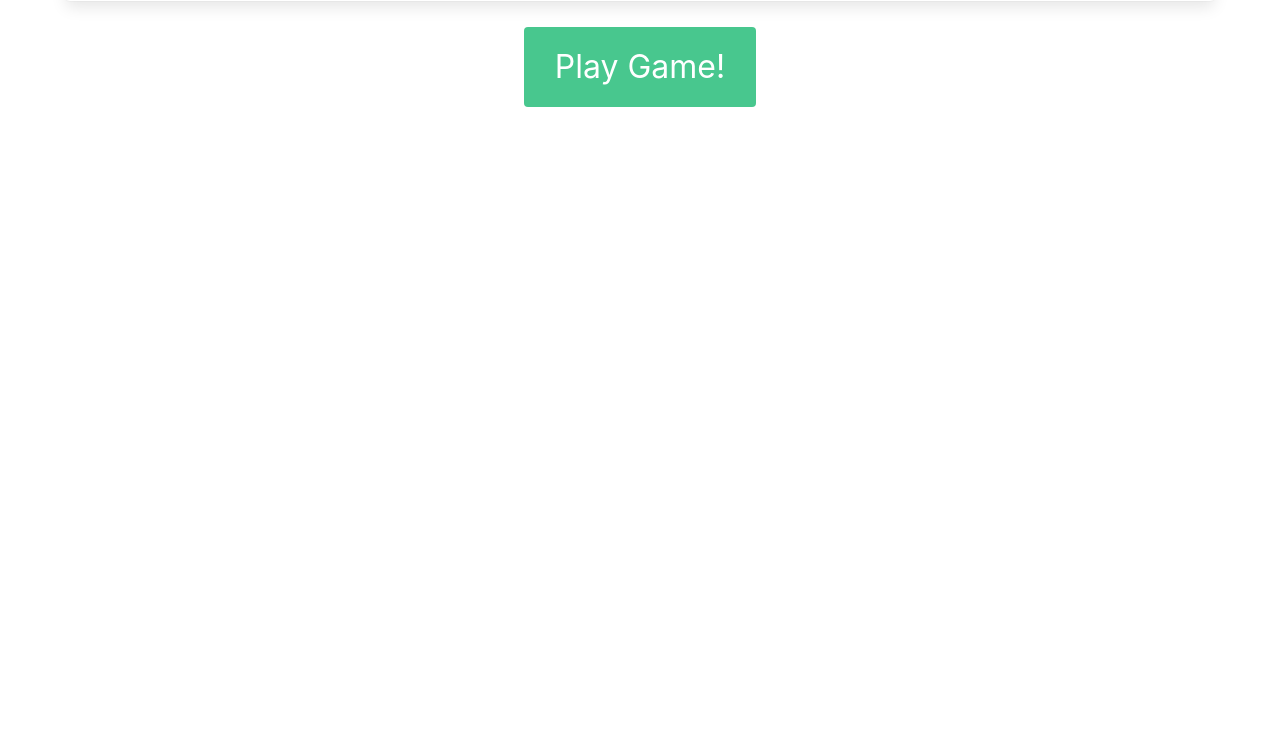
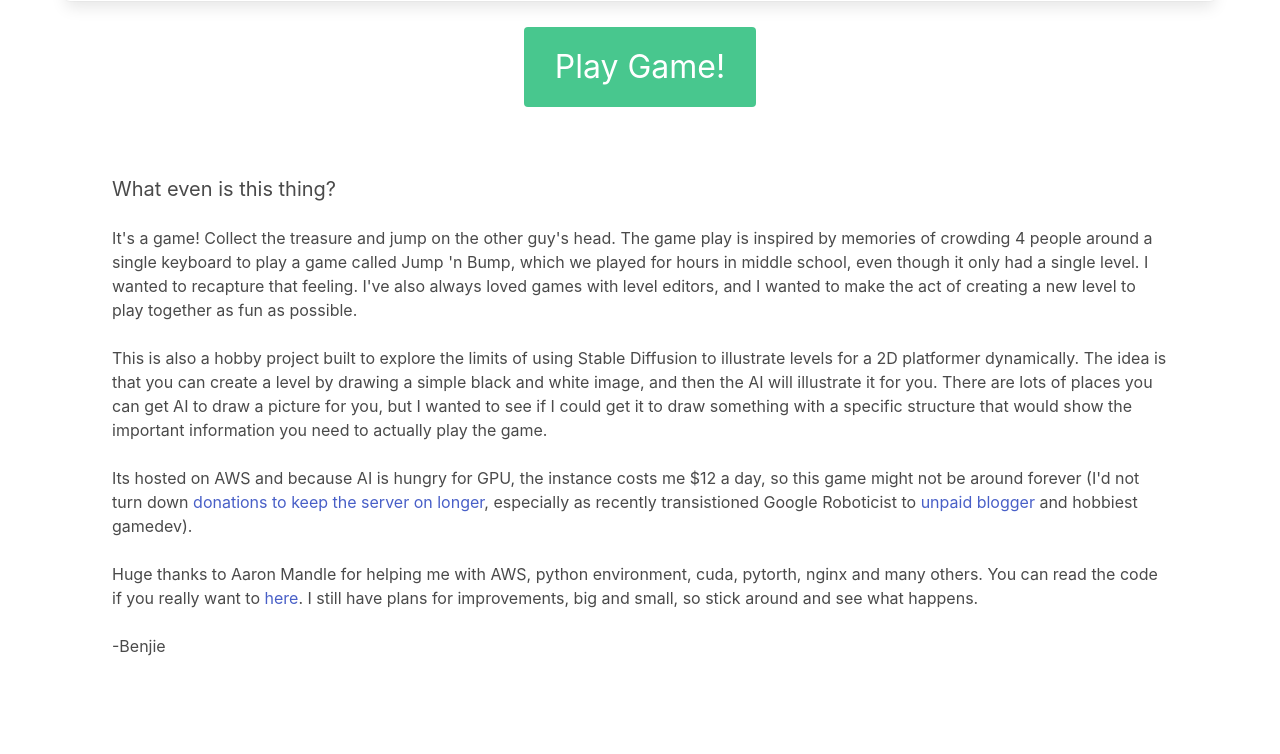
Before and after one commit to robobenjie/diffusion-platformer, a Flask app: page / in a window 1280 px wide. Shown: the part 715-1469 px from the top of the page. Before the commit the page ends 822 px from the top, so only its background shows below. Run offline with Flask 3, Linux system fonts and the light colour scheme.

Commit message:
about, format fixing and gallery page

```diff
--- a/index.html
+++ b/index.html
@@ -108,10 +108,11 @@
                 </div>
             </div>
             <div class="hideable">
-                <a href="/?map_name=random" class="button is-success mt-4">Random Level</a>
                 <button id="editButton" class="button is-info mt-4">Edit Map</button>
                 <button id="shareButton" class="button is-info mt-4">Share Level</button>
                 <button id="openChallengeModal" class="button is-info mt-4">Record a Challenge</button>
+                <a href="/?map_name=random" class="button is-success mt-4">Random Level</a>
+                <a href="/images" class="button is-success mt-4">Gallery</a>
 
             </div>
 
@@ -171,6 +172,42 @@
                 <br>
             </div>
             <div id="fps" style="display: none;"></div>
+            <section class="section">
+                <h3 class="subtitle">
+                  What even is this thing?
+                </h3>
+                <p>
+                    It's a game! Collect the treasure and jump on the other guy's head. The game play is inspired by memories of crowding 4 people around a single keyboard to play a game
+                    called Jump 'n Bump, which we played for hours in middle school, even though it only had a single level. I wanted to
+                    recapture that feeling. I've also always loved games with level editors, and I wanted to make the act of creating a new
+                    level to play together as fun as possible.
+                </p>
+                <br>
+                <p>
+                    This is also a hobby project built to explore the limits of using Stable Diffusion to illustrate levels for a 2D platformer
+                    dynamically. The idea is that you can create a level by drawing a simple black and white image, and then the AI will illustrate
+                    it for you. There are lots of places you can get AI to draw a picture for you, but I wanted to see if I could get it to draw
+                    something with a specific structure that would show the important information you need to actually play the game.
+                </p>
+                <br>
+                <p>
+                    Its hosted on AWS
+                    and because AI is hungry for GPU, the instance costs me $12 a day, so this game might not be around forever (I'd not turn
+                    down <a href="https://account.venmo.com/u/Benjie-Holson">donations to keep the server on longer</a>, especially as recently transistioned
+                    Google Roboticist to
+                    <a href="https://generalrobots.substack.com/p/why-build-a-robot-company"> unpaid blogger</a> and hobbiest gamedev).
+                </p>
+                <br>
+                <p>
+                    Huge thanks to Aaron Mandle for helping me with AWS, python environment, cuda, pytorth, nginx and many others. You can read
+                    the code if you really want to <a href="https://github.com/robobenjie/diffusion-platformer/tree/master"> here</a>. I still have
+                    plans for improvements, big and small, so stick around and see what happens.
+                </p>
+                <br>
+                <p>
+                    -Benjie
+                </p>
+              </section>
         </div>
 
         <!-- Share Level Modal -->
--- a/server.py
+++ b/server.py
@@ -27,6 +27,7 @@ CORS(app)
 styles = []
 
 in_progress_generations = defaultdict(dict)
+mod_password="password"
 
 @app.route('/')
 def index():
@@ -35,14 +36,16 @@ def index():
 @app.route('/images')
 def images():
     page = request.args.get('page', default=1, type=int)
+    curation = request.args.get('curation', default="", type=str)
     images, has_next = get_images(page)
 
-    return render_template('images.html', images=images, page=page, has_next=has_next)
+    return render_template('images.html', images=images, page=page, has_next=has_next, curation=(curation == mod_password))
 
 
 def get_images(page):
+
     image_dir = 'maps'  # Directory where your images are stored
-    images_per_page = 50
+    images_per_page = 60
 
     all_images = []
     folders = glob.glob(os.path.join(image_dir, '*'))
@@ -77,6 +80,9 @@ def get_images(page):
 
 @app.route('/process_images', methods=['POST'])
 def process_images():
+    return redirect(url_for('images'))
+
+    # Re-enable this after fixing password stuff
     selected_images = request.form.getlist('selected_images')
     # Append selected_images to featatured.txt
     with open('featured.txt', 'a') as f:
@@ -382,6 +388,7 @@ if __name__ == "__main__":
     parser.add_argument('--debug', action='store_true', help='Start the app in debug mode')
     parser.add_argument('--port', type=int, help='Specify the port number to use')
     parser.add_argument('--background-render', dest='background_render', action='store_true', help='Render images in the background')
+    parser.add_argument('--mod_password', type=str, help='Password for mod pages')
     parser.set_defaults(background_render=False)
     parser.set_defaults(port=8000)
     args = parser.parse_args()
```
Also changed, not shown: templates/images.html (+38 -6 lines).
